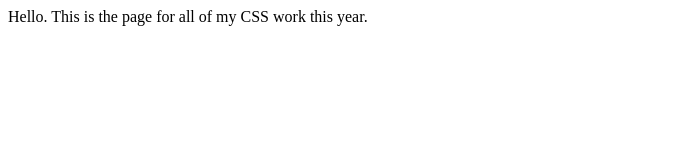
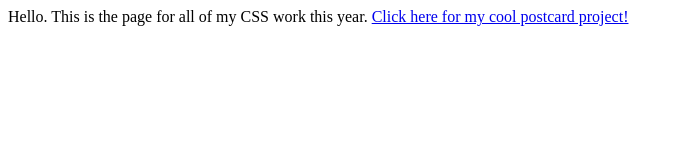
Before and after one commit to savaknezevic1/savaknezevic1.github.io, a plain HTML site: page ECS8th2018_2019/index.html in a window 1280 px wide. Shown: the whole page, without its empty margins (0-682 px from the left). Drawn offline with Linux system fonts and the light colour scheme.

Commit message:
Update index.html

```diff
--- a/ECS8th2018_2019/index.html
+++ b/ECS8th2018_2019/index.html
@@ -1,4 +1,6 @@
 <!doctype html>
 <html>
   Hello. This is the page for all of my CSS work this year.
+
+  <a href="https://savaknezevic1.github.io/ECS8th2018_2019/postcard/">Click here for my cool postcard project!</a>
 </html>
```
